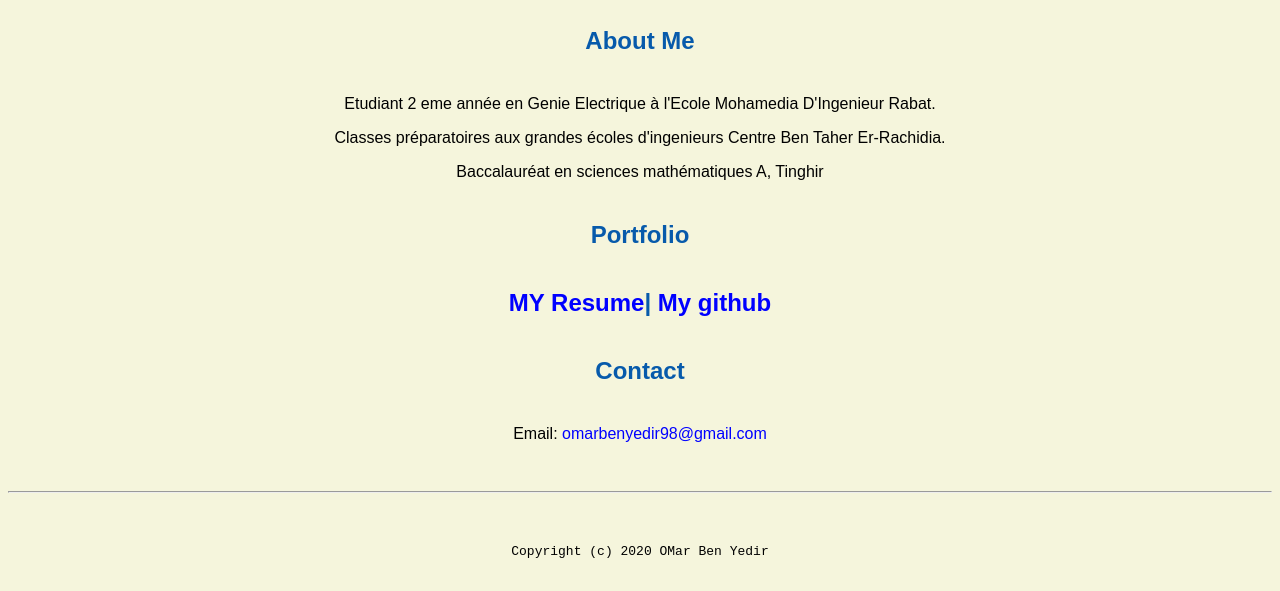
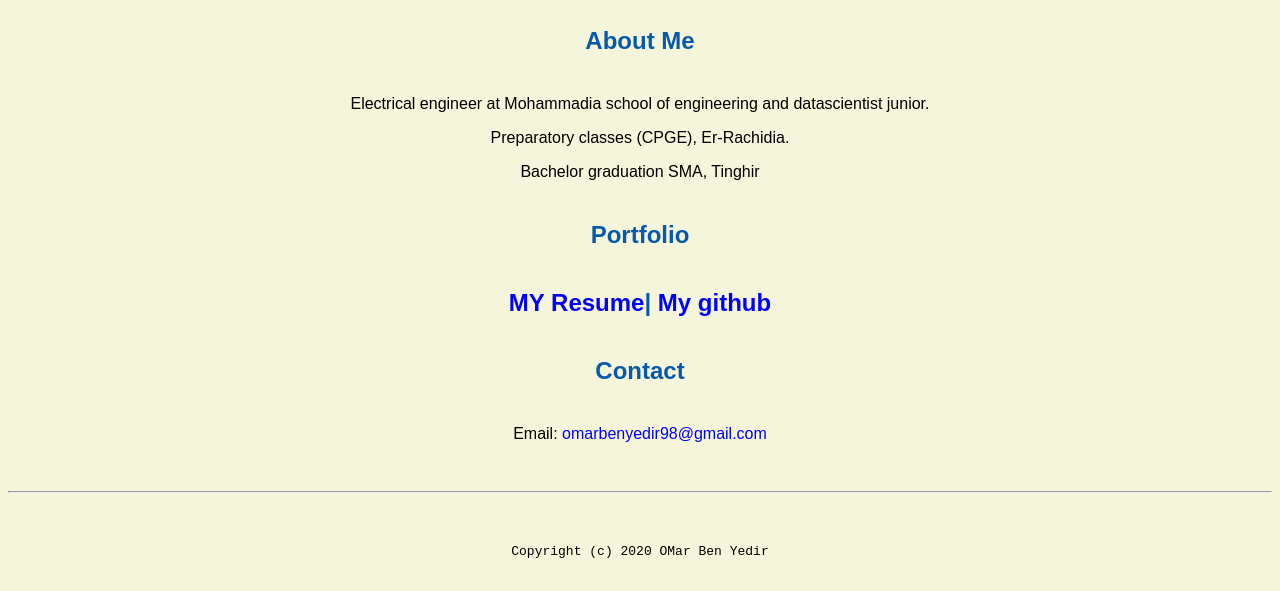
Before and after one commit to omar-98/omar-98.github.io, a plain HTML site: page index.html in a window 1280 px wide. Shown: the part 1534-2125 px from the top of the page. Drawn offline with Linux system fonts and the light colour scheme.

Commit message:
Update index.html

```diff
--- a/index.html
+++ b/index.html
@@ -19,9 +19,9 @@
     <img src="images/banner.jpg" width="75%" alt="banner">
     <h1>Omar Ben Yedir<h1>
     <h2>About Me</h2>
-    <p>Etudiant 2 eme année en Genie Electrique à l'Ecole Mohamedia D'Ingenieur Rabat.</p>
-    <p>Classes préparatoires aux grandes écoles d'ingenieurs Centre Ben Taher Er-Rachidia. </p>
-    <p>Baccalauréat en sciences mathématiques A, Tinghir</p>
+    <p>Electrical engineer at Mohammadia school of engineering and datascientist junior.</p>
+    <p> Preparatory classes (CPGE), Er-Rachidia. </p>
+    <p>Bachelor graduation SMA, Tinghir</p>
   </body>
 
   <footer>
```
